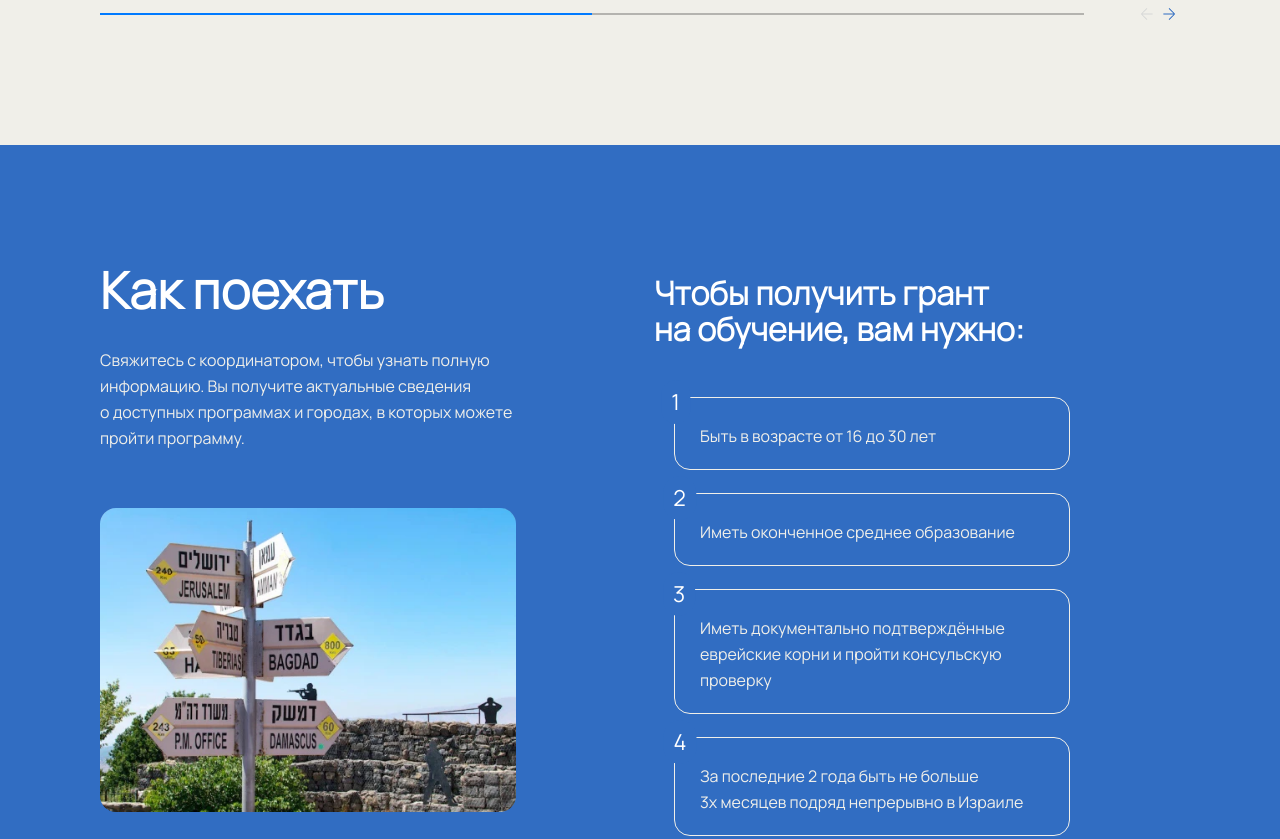
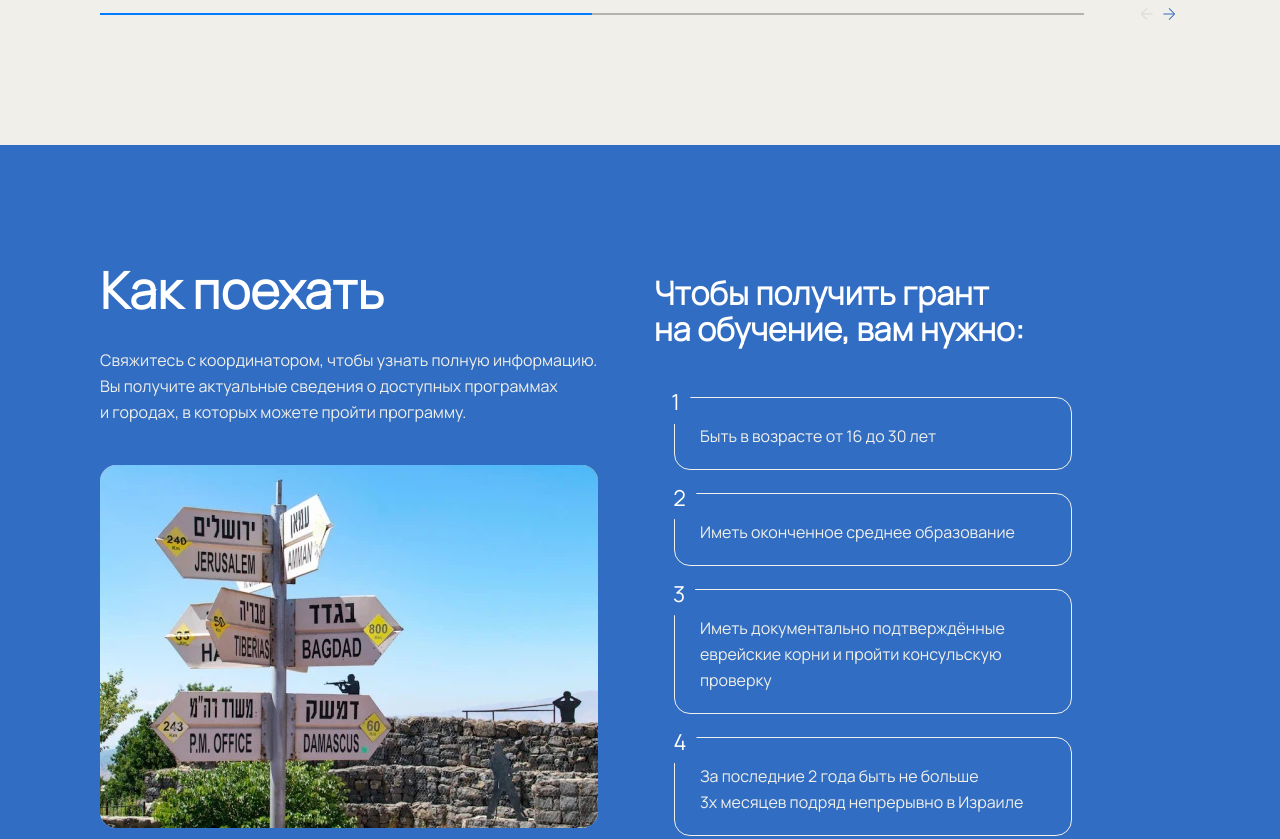
Before and after one commit to unmipak/Axelerator-Project-Masa, a website: page source/index.html in a window 1280 px wide. Shown: the part 2386-3225 px from the top of the page. Drawn offline with nearby package versions, Linux system fonts and the light colour scheme; files that its build step writes are made by us from their sources; files whose address does not match are found by name.

Commit message:
bugs fixed

```diff
--- a/source/sass/blocks/rules.scss
+++ b/source/sass/blocks/rules.scss
@@ -1,6 +1,6 @@
 .rules {
   background-color: $color-cerulean-blue;
-  padding: 120px 210px 108px 100px;
+  padding: 120px 100px 108px 100px;
 
   h2 {
     @include text-h2--white;
@@ -13,6 +13,7 @@
     @include text-regular--white;
     grid-column: 1 / 2;
     grid-row: 2 / 3;
+    max-width: 500px;
   }
 
   h3 {
@@ -41,11 +42,11 @@
   margin: 0 auto;
   display: grid;
   grid-template-columns: 1fr 1fr;
-  column-gap: 138px;
+  column-gap: 28px;
 }
 
 .rules__list {
-  margin: 50px 0 0 20px;
+  margin: 50px 108px 0 20px;
   padding: 0;
   display: flex;
   flex-direction: column;
@@ -95,6 +96,7 @@
 
   .rules p {
     padding-bottom: 0;
+    max-width: none;
   }
 
   .rules__picture {
```
Also changed, not shown: build/css/style.css, build/css/style.min.css, 1 other file.
